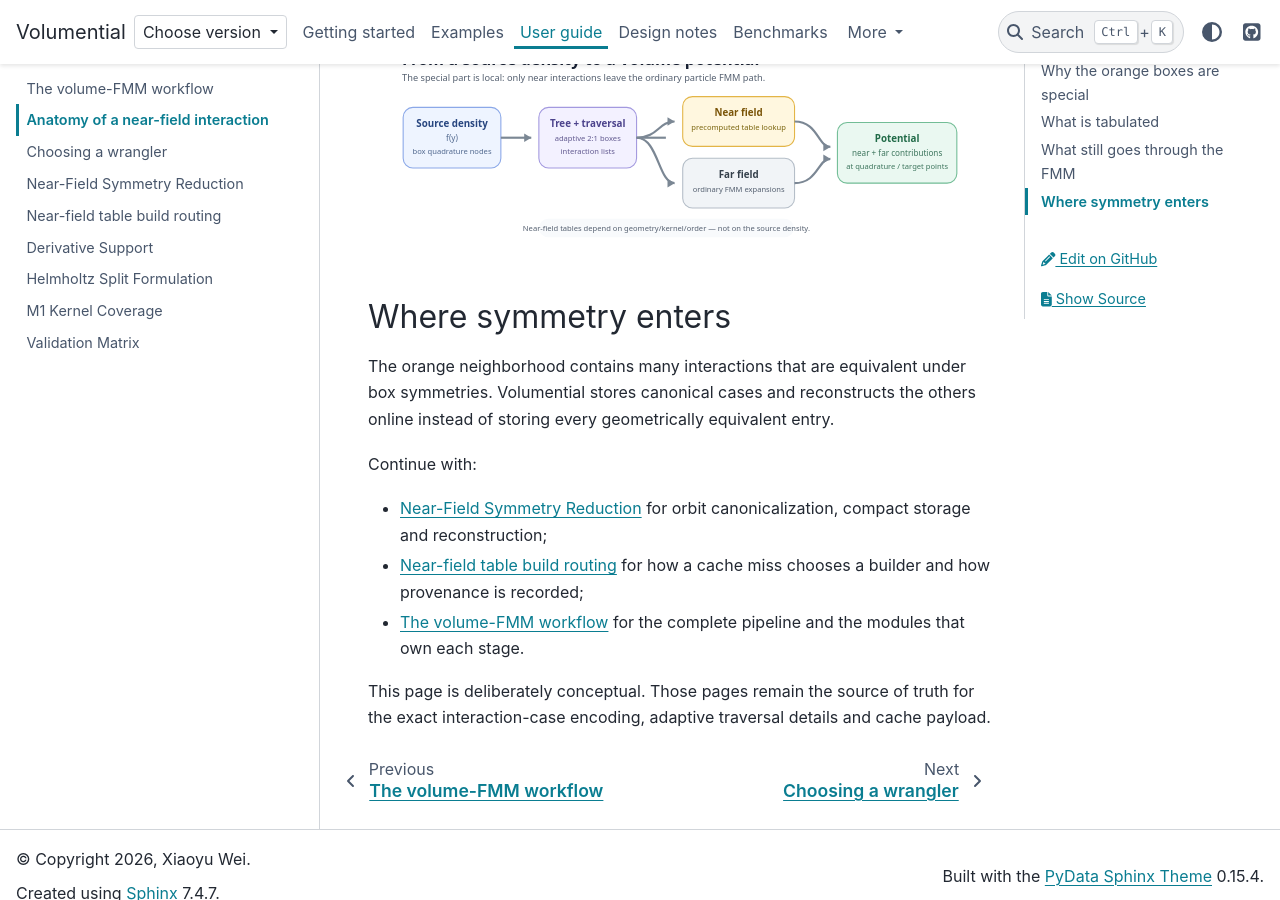
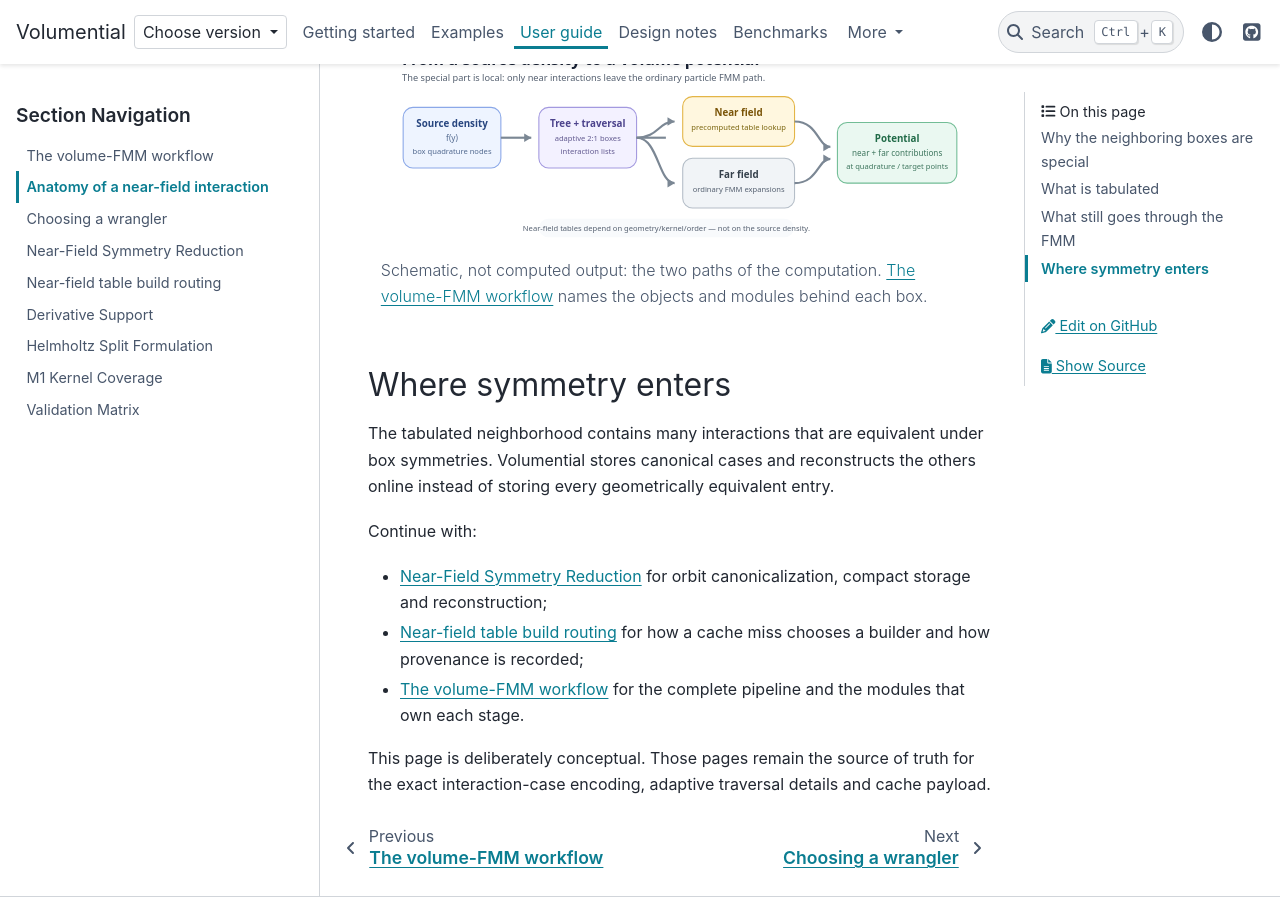
Before and after one commit to xywei/volumential, a Sphinx documentation site: the page built from doc/source/user-guide/near-field-anatomy.md, in a window 1280 px wide and 900 px high, scrolled down 1639 px. Built offline with Sphinx 7.4.7 and the PyData theme 0.15.4, drawn with Linux system fonts in a browser that asks for light colours; some of the changed text lies outside the part shown.

Commit message:
docs: label the near-field anatomy diagrams as schematics
Both figures on the page now have captions that say they are schematics, the
alt text describes what each diagram shows, and the section heading names
the neighboring boxes instead of a color.

````diff
--- a/doc/source/user-guide/near-field-anatomy.md
+++ b/doc/source/user-guide/near-field-anatomy.md
@@ -4,15 +4,16 @@ The central numerical idea in Volumential is easier to understand as a picture
 than as a wrangler class name.
 
 ```{figure} ../_static/gallery/near-far-anatomy.svg
-:alt: A target box, its near neighbors handled by interaction tables, and farther boxes handled by FMM expansions.
+:alt: Schematic. A five by five block of boxes with the target box in the middle. Its eight neighbors are marked as table lookups; the outer ring of boxes is marked as handled by the FMM with multipole and local expansions.
 :width: 100%
 
-A schematic uniform neighborhood. Adaptive traversals add level relationships,
-but the split is the same: difficult local integrals are tabulated; well-separated
-interactions stay on the ordinary FMM path.
+Schematic, not computed output: a uniform neighborhood. Adaptive traversals
+add relationships between levels, but the split is the same: difficult local
+integrals are tabulated; well-separated interactions stay on the ordinary FMM
+path.
 ```
 
-## Why the orange boxes are special
+## Why the neighboring boxes are special
 
 For a volume potential
 
@@ -48,13 +49,16 @@ Multipole and local expansions are ordinary `sumpy`/FMM machinery. The two
 paths are accumulated into the same target potential.
 
 ```{figure} ../_static/gallery/volume-fmm-workflow.svg
-:alt: Source density passing through quadrature nodes and a tree, splitting into near-field table and far-field FMM paths, then recombining.
+:alt: Schematic flow chart. The source density at the box quadrature nodes goes into a tree with its traversal, then splits into a near-field path, a precomputed table lookup, and a far-field path, ordinary FMM expansions; the two paths add up to the potential.
 :width: 100%
+
+Schematic, not computed output: the two paths of the computation.
+{doc}`volume-fmm-workflow` names the objects and modules behind each box.
 ```
 
 ## Where symmetry enters
 
-The orange neighborhood contains many interactions that are equivalent under
+The tabulated neighborhood contains many interactions that are equivalent under
 box symmetries. Volumential stores canonical cases and reconstructs the others
 online instead of storing every geometrically equivalent entry.
 
````
